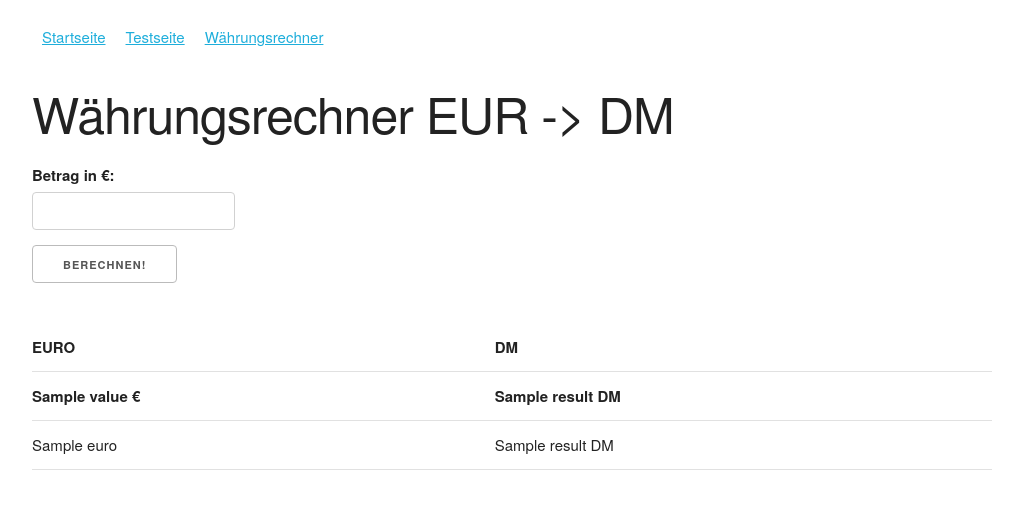
After one commit to soenkef/python_flaskproject, a Flask app: template templates/currency.html in a window 1280 px wide. The commit adds this page. Shown: the top 509 px of the page, without its empty margins (128-1151 px from the left). Run offline with Flask 2, Linux system fonts and the light colour scheme; the template is opened without the code that fills it: most values are stand-ins (such as "Sample title", 1, 10 or a date in 2020).

Commit message:
Flask-Projekt - EURO in DM Rechner

```diff
--- /dev/null
+++ b/templates/currency.html
@@ -0,0 +1,50 @@
+{% extends "layouts/main.html" %}
+
+{% block content %}
+
+    <h1>Währungsrechner EUR -> DM</h1>
+
+    <form method="get">
+        <label for="value">Betrag in €: </label>
+        <input type="number" step="0.01" name="value" id="value" value="{% if value != None %}{{ value }}{% endif %}"/>
+
+        <br />
+
+        <input type="submit" value="Berechnen!" />
+    </form>
+
+    {% if value != None and value != "" %}
+    <table class="u-full-width">
+        <thead>
+            <tr>
+                <th>EURO</th>
+                <th>DM</th>
+            </tr>
+        </thead>
+        <tbody>
+            <tr>
+                <td>
+                    <strong>{% if value != None %}{{ value }} €{% endif %}</strong>
+                </td>
+                <td>
+                    <strong>{% if result != None %}{{ result }} DM{% endif %}</strong>
+                </td>
+            </tr>
+            {% for item in d: %}
+            <tr>
+                <td>
+                    {{ item.euro }}
+                </td>
+                <td>
+                    {{ item.result }} DM
+                </td>
+
+            </tr>
+            {% endfor %}
+
+        </tbody>
+    </table>
+    {% endif %}
+
+
+{% endblock %}
--- a/templates/layouts/main.html
+++ b/templates/layouts/main.html
@@ -16,6 +16,9 @@
             <li class="navigation-item">
                 <a href="/test">Testseite</a>
             </li>
+            <li class="navigation-item">
+                <a href="/currency">Währungsrechner</a>
+            </li>
         </ul>
         <div style="clear: both;">&nbsp;</div>
         {% block content %}{% endblock %}
```
